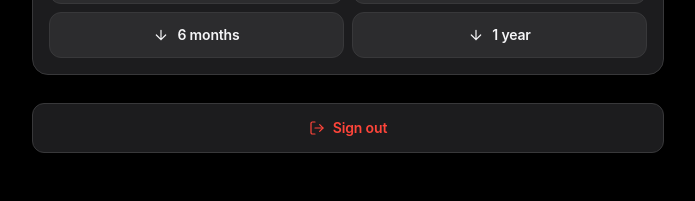
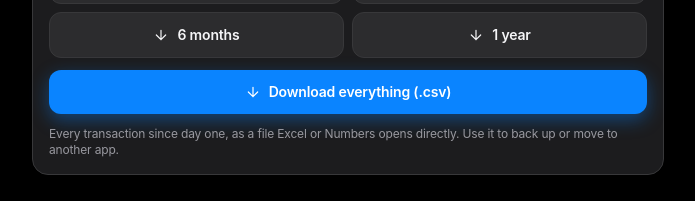
Before and after one commit to toptap0023/toptics, a Next.js app: page /settings in a window 1280 px wide. Shown: the part 500-701 px from the top of the page, without its empty margins (292-987 px from the left). Built offline with nearby package versions, Linux system fonts and the light colour scheme; no server answers; the database is empty.

Commit message:
Settings: download every transaction as a UTF-8 CSV file

```diff
--- a/src/app/(app)/actions.ts
+++ b/src/app/(app)/actions.ts
@@ -267,3 +267,55 @@ export async function importTransactions(formData: FormData) {
   revalidateAll();
   return { ok: true, count: rows.length };
 }
+
+/* ------------------------------- Export all ------------------------------ */
+
+const EXPORT_PAGE = 1000; // PostgREST caps a single select at 1000 rows
+
+function csvCell(s: string): string {
+  return /[",\n\r]/.test(s) ? `"${s.replace(/"/g, '""')}"` : s;
+}
+
+/** Every transaction the user owns, oldest first, as CSV text (no BOM).
+ *  Fetched in pages so the file is never silently truncated at 1000 rows. */
+export async function exportAllTransactionsCsv(): Promise<
+  { csv: string; rows: number } | { error: string }
+> {
+  const { supabase, user } = await requireUser();
+
+  type Row = {
+    occurred_on: string;
+    type: TxType;
+    amount: number;
+    note: string | null;
+    category: { name: string; is_investment: boolean } | null;
+  };
+
+  const all: Row[] = [];
+  for (let from = 0; ; from += EXPORT_PAGE) {
+    const { data, error } = await supabase
+      .from("transactions")
+      .select("occurred_on,type,amount,note,category:categories(name,is_investment)")
+      .eq("user_id", user.id)
+      .order("occurred_on", { ascending: true })
+      .order("created_at", { ascending: true })
+      .range(from, from + EXPORT_PAGE - 1);
+    if (error) return { error: error.message };
+    const page = (data ?? []) as unknown as Row[];
+    all.push(...page);
+    if (page.length < EXPORT_PAGE) break;
+  }
+
+  const header = "date,type,category,is_investment,amount,note";
+  const lines = all.map((t) =>
+    [
+      t.occurred_on,
+      t.type,
+      csvCell(t.category?.name ?? "Uncategorized"),
+      t.category?.is_investment ? "yes" : "no",
+      String(Math.round(Number(t.amount))),
+      csvCell(t.note ?? ""),
+    ].join(",")
+  );
+  return { csv: [header, ...lines].join("\r\n"), rows: all.length };
+}
--- a/src/components/Settings.tsx
+++ b/src/components/Settings.tsx
@@ -16,6 +16,7 @@ import { ImportSheet } from "@/components/ImportSheet";
 import { useI18n } from "@/components/LanguageProvider";
 import { useToast } from "@/components/Toast";
 import { copyText } from "@/lib/clipboard";
+import { exportAllTransactionsCsv } from "@/app/(app)/actions";
 
 /* ----------------------------- CSV export ----------------------------- */
 
@@ -67,6 +68,40 @@ export function Settings({
   const [error, setError] = useState<string | null>(null);
   const [exportMsg, setExportMsg] = useState<string | null>(null);
   const [exportCsv, setExportCsv] = useState<string | null>(null);
+  const [downloading, setDownloading] = useState(false);
+
+  /** Download every transaction as a UTF-8 (BOM) CSV that Excel opens cleanly. */
+  async function downloadAll() {
+    setDownloading(true);
+    setExportCsv(null);
+    setExportMsg(null);
+    try {
+      const res = await exportAllTransactionsCsv();
+      if ("error" in res) {
+        setExportMsg(res.error);
+        return;
+      }
+      if (res.rows === 0) {
+        setExportMsg(t("export.none"));
+        return;
+      }
+      const blob = new Blob(["\ufeff", res.csv], {
+        type: "text/csv;charset=utf-8",
+      });
+      const url = URL.createObjectURL(blob);
+      const a = document.createElement("a");
+      a.href = url;
+      a.download = `toptics-all-${todayISO()}.csv`;
+      document.body.appendChild(a);
+      a.click();
+      a.remove();
+      setTimeout(() => URL.revokeObjectURL(url), 10_000);
+      toast(t("export.downloaded", { n: res.rows }));
+      setExportMsg(t("export.downloaded", { n: res.rows }));
+    } finally {
+      setDownloading(false);
+    }
+  }
 
   async function exportRange(meta: string, months: number) {
     const today = todayISO();
@@ -160,6 +195,16 @@ export function Settings({
                 </button>
               ))}
             </div>
+            <button
+              type="button"
+              onClick={downloadAll}
+              disabled={downloading}
+              className="flex w-full items-center justify-center gap-2 rounded-xl bg-teal px-4 py-3 text-sm font-semibold text-bg shadow-glow transition-colors duration-200 hover:bg-teal-dark disabled:opacity-60 disabled:cursor-not-allowed cursor-pointer"
+            >
+              <ArrowDownIcon className="w-4 h-4" />
+              {downloading ? t("export.preparing") : t("export.all")}
+            </button>
+            <p className="text-xs text-ink-muted">{t("export.allDesc")}</p>
             {exportMsg ? (
               <p role="status" className="text-sm text-teal-light">
                 {exportMsg}
--- a/src/lib/i18n.ts
+++ b/src/lib/i18n.ts
@@ -48,6 +48,11 @@ const en: Dict = {
   "export.3m": "3 months",
   "export.6m": "6 months",
   "export.1y": "1 year",
+  "export.all": "Download everything (.csv)",
+  "export.allDesc":
+    "Every transaction since day one, as a file Excel or Numbers opens directly. Use it to back up or move to another app.",
+  "export.preparing": "Preparing file...",
+  "export.downloaded": "Downloaded {n} rows.",
 
   // home
   "home.viewInsights": "View {month} insights",
@@ -242,6 +247,11 @@ const th: Dict = {
   "export.3m": "3 เดือน",
   "export.6m": "6 เดือน",
   "export.1y": "1 ปี",
+  "export.all": "ดาวน์โหลดทั้งหมด (.csv)",
+  "export.allDesc":
+    "ทุกรายการตั้งแต่วันแรก เป็นไฟล์ที่เปิดใน Excel หรือ Numbers ได้ทันที ใช้สำรองข้อมูลหรือย้ายไปแอปอื่น",
+  "export.preparing": "กำลังเตรียมไฟล์...",
+  "export.downloaded": "ดาวน์โหลดแล้ว {n} รายการ",
 
   // home
   "home.viewInsights": "ดูบทวิเคราะห์ {month}",
```
